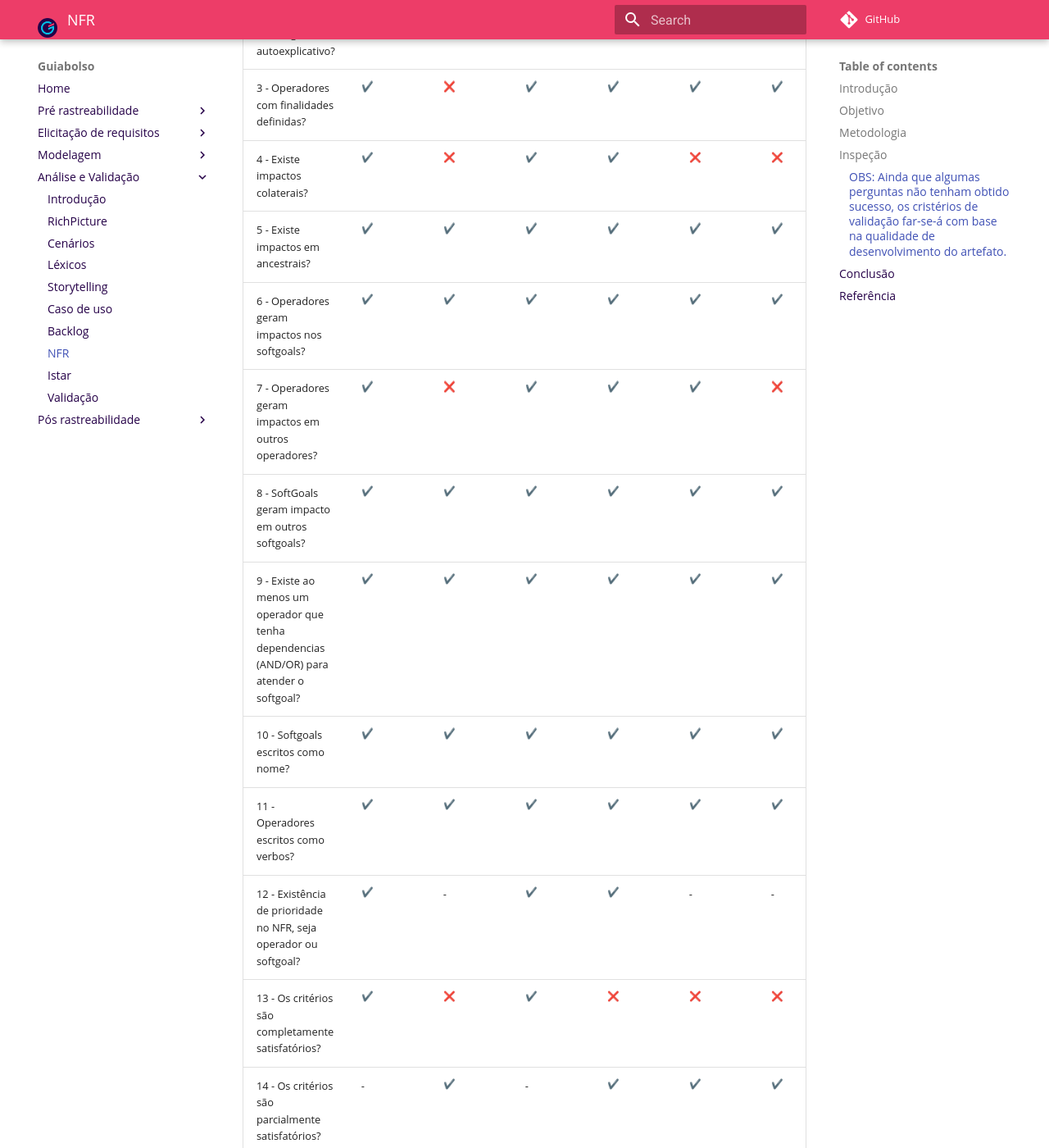
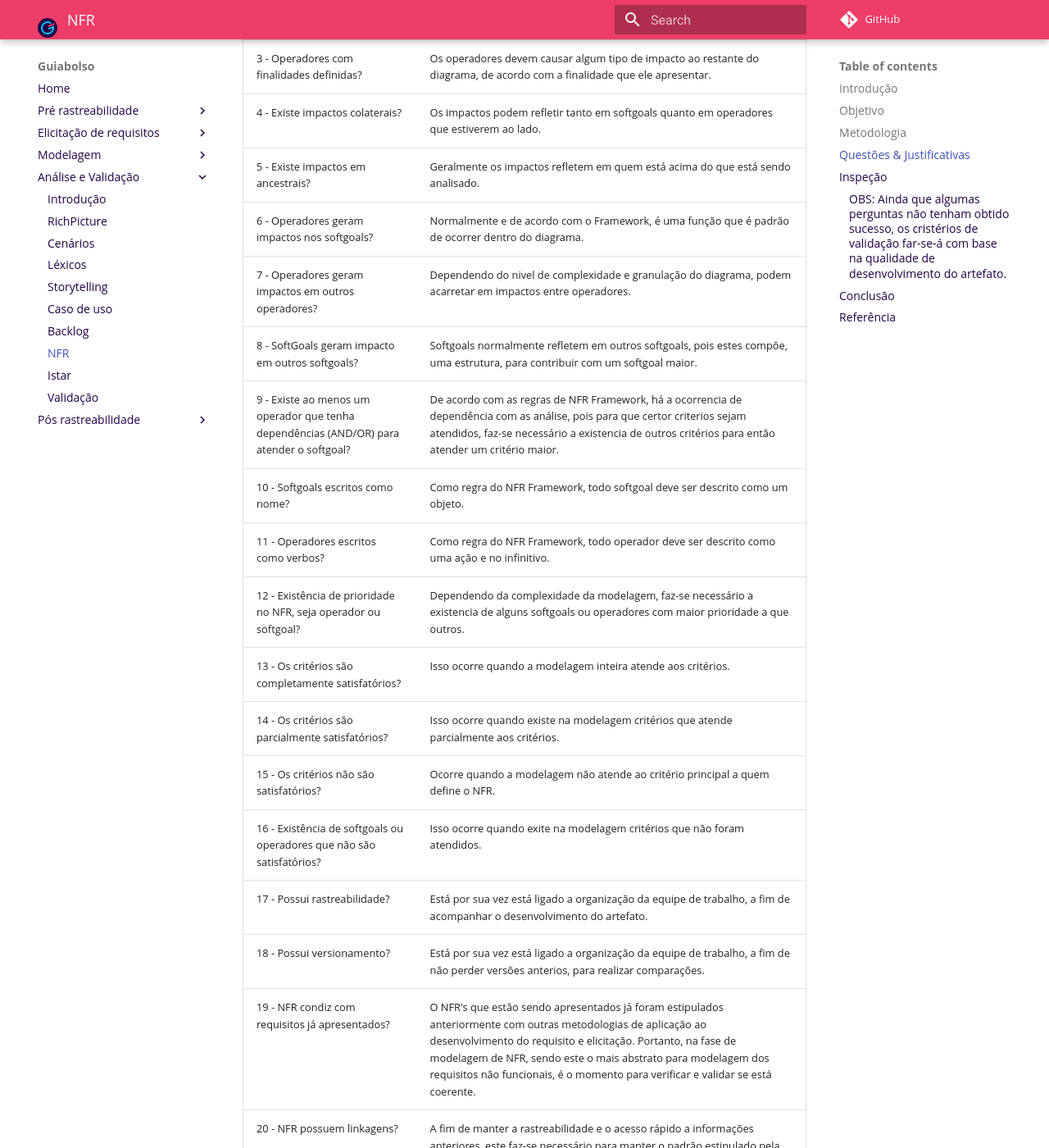
Before and after one commit to fga-disciplinas/2019.1-Guia-Bolso, an MkDocs documentation site: the page built from docs/analise/analise_nfr.md, in a window 1280 px wide and 1400 px high, scrolled down 976 px. Shown: the whole window at 82% size. Built offline with MkDocs 1.6.1 and Material for MkDocs 9.7.7, drawn with Linux system fonts in a browser that asks for light colours; emoji names are drawn with the system emoji font; comment, search, counter and statistics services are not loaded; old or Windows-style settings are respelled for this version of MkDocs; some of the changed text lies outside the part shown.

Commit message:
Adicionando justificativa NFR

```diff
--- a/docs/analise/analise_nfr.md
+++ b/docs/analise/analise_nfr.md
@@ -11,6 +11,32 @@ Verificar a qualidade e a validação dos artefatos levantados ao longo do proce
 ## Metodologia
 
 Para analisar os modelos dos NFR's, foram levantadas questões a respeito de aspectos importantes para a modelagem. As questões serão usadas como critérios de sucesso. Só há duas respostas possíveis pra essas questões: Sim, sendo representado pelo símbolo de "check" e indicará sucesso, e não, sendo representado por um "X", que indicará insucesso.
+
+## Questões & Justificativas
+
+| Questão |Justificativa & Referência |
+|--|--|
+| 1 - Respeita as regras da metodologia?| As operações de NFR's seguem uma metologia. Portanto essa metodologia possui algumas regras que são importantes para tornar o uso do framework efetivo. |
+| 2 - Softgoals autoexplicativo? | De acordo com as regras do framework de modelagem, não se faz necessário quando é complexo descrever uma meta, entretanto ter um softgoal com uma nomenclatura autoexplicativa diminui a complexidade do diagrama. |
+| 3 - Operadores com finalidades definidas?| Os operadores devem causar algum tipo de impacto ao restante do diagrama, de acordo com a finalidade que ele apresentar. |
+| 4 - Existe impactos colaterais?| Os impactos podem refletir tanto em softgoals quanto em operadores que estiverem ao lado. |
+| 5 - Existe impactos em ancestrais?| Geralmente os impactos refletem em quem está acima do que está sendo analisado. |
+| 6 - Operadores geram impactos nos softgoals?| Normalmente e de acordo com o Framework, é uma função que é padrão de ocorrer dentro do diagrama. |
+| 7 - Operadores geram impactos em outros operadores?| Dependendo do nivel de complexidade e granulação do diagrama, podem acarretar em impactos entre operadores. |
+| 8 - SoftGoals geram impacto em outros softgoals? | Softgoals normalmente refletem em outros softgoals, pois estes compõe, uma estrutura, para contribuir com um softgoal maior. |
+| 9 - Existe ao menos um operador que tenha dependências (AND/OR) para atender o softgoal?| De acordo com as regras de NFR Framework, há a ocorrencia de dependência com as análise, pois para que certor criterios sejam atendidos, faz-se necessário a existencia de outros critérios para então atender um critério maior. |
+| 10 - Softgoals escritos como nome? | Como regra do NFR Framework, todo softgoal deve ser descrito como um objeto. |
+| 11 - Operadores escritos como verbos? | Como regra do NFR Framework, todo operador deve ser descrito como uma ação e no infinitivo. |
+| 12 - Existência de prioridade no NFR, seja operador ou softgoal?| Dependendo da complexidade da modelagem, faz-se necessário a existencia de alguns softgoals ou operadores com maior prioridade a que outros. |
+| 13 - Os critérios são completamente satisfatórios?| Isso ocorre quando a modelagem inteira atende aos critérios. |
+| 14 - Os critérios são parcialmente satisfatórios? | Isso ocorre quando existe na modelagem critérios que atende parcialmente aos critérios. |
+| 15 - Os critérios não são satisfatórios?| Ocorre quando a modelagem não atende ao critério principal a quem define o NFR. |
+| 16 - Existência de softgoals ou operadores que não são satisfatórios?| Isso ocorre quando exite na modelagem critérios que não foram atendidos. |
+| 17 - Possui rastreabilidade? | Está por sua vez está ligado a organização da equipe de trabalho, a fim de acompanhar o desenvolvimento do artefato. |
+| 18 - Possui versionamento?| Está por sua vez está ligado a organização da equipe de trabalho, a fim de não perder versões anterios, para realizar comparações. |
+| 19 - NFR condiz com requisitos já apresentados?| O NFR's que estão sendo apresentados já foram estipulados anteriormente com outras metodologias de aplicação ao desenvolvimento do requisito e elicitação. Portanto, na fase de modelagem de NFR, sendo este o mais abstrato para modelagem dos requisitos não funcionais, é o momento para verificar e validar se está coerente. |
+| 20 - NFR possuem linkagens?| A fim de manter a rastreabilidade e o acesso rápido a informações anteriores, este faz-se necessário para manter o padrão estipulado pela equipe de engenharia de requisitos. |
+|__Referência__|[NFR Framework - UFPE](https://www.cin.ufpe.br/~if716/arquivos20152/experimentoBruno/Aula2/Aula2-Parte2-NFR%20Framework.pdf)|
 
 ## Inspeção
 
```
